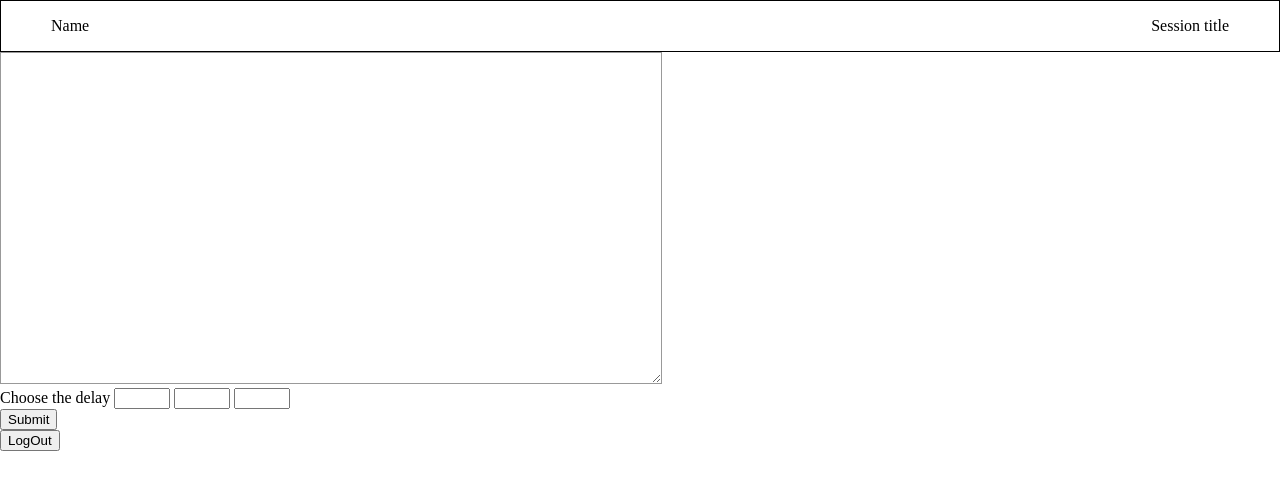
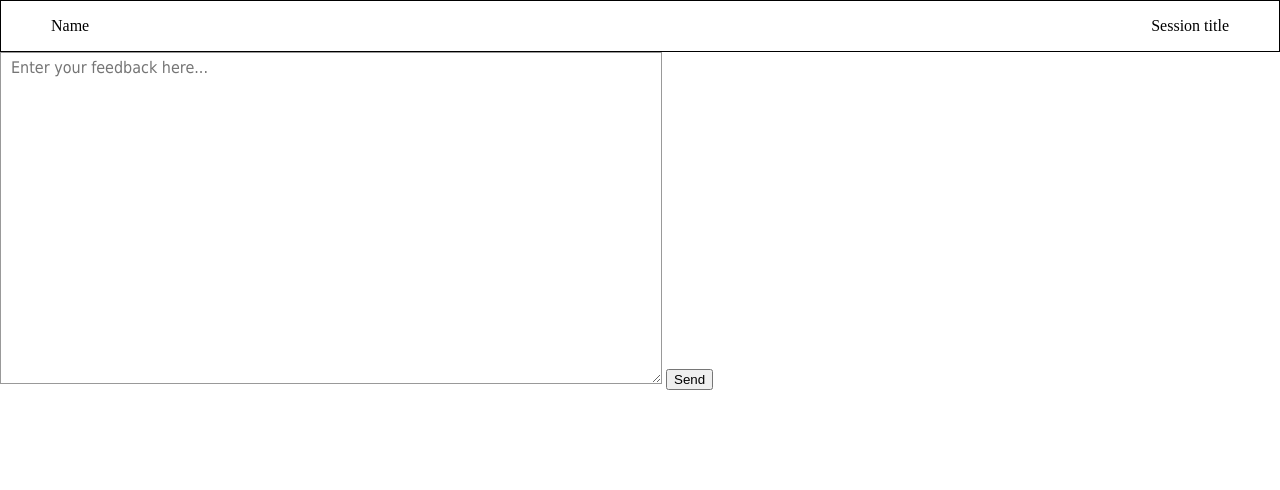
Before and after one commit to InnoSWP/AnonymousFeedback, a website: page feedback.html in a window 1280 px wide. Drawn offline with Linux system fonts and the light colour scheme.

Commit message:
refactor feedback page and link js

```diff
--- a/feedback.html
+++ b/feedback.html
@@ -1,12 +1,14 @@
 <!DOCTYPE html>
 <html lang="en">
+
 <head>
 	<meta charset="UTF-8">
 	<meta http-equiv="X-UA-Compatible" content="IE=edge">
 	<meta name="viewport" content="width=device-width, initial-scale=1.0">
-    <title>Document</title>
+	<title>Feedback</title>
 	<link rel="stylesheet" href="feedback.css">
 </head>
+
 <body>
 	<header>
 		<div id="name">Name</div>
@@ -14,23 +16,20 @@
 	</header>
 
 	<main>
-	<div id="form">
-		<form>
-			<textarea id="feedbackText"></textarea>
-			<div id="delay">
+		<div id="form-div">
+			<form id="form">
+				<textarea id="feedbackText" placeholder="Enter your feedback here..."></textarea>
+				<!-- <div id="delay">
 					<text>Choose the delay</text>
 					<input type="number" min="0" max="24">
 					<input type="number" min="0" max="60">
 					<input type="number" min="0" max="60">
-			</div>
-			<input type="Submit" value="Submit">
-		</form>
-		<form>
-  			<button>
-				LogOut
-			</button>
+				</div> -->
+				<input type="Submit" value="Send">
 			</form>
 		</div>
 	</main>
+	<script type="module" src="feedback-bundle.js"></script>
 </body>
+
 </html>
```
Lines whose indentation alone changed are shown as unchanged.
